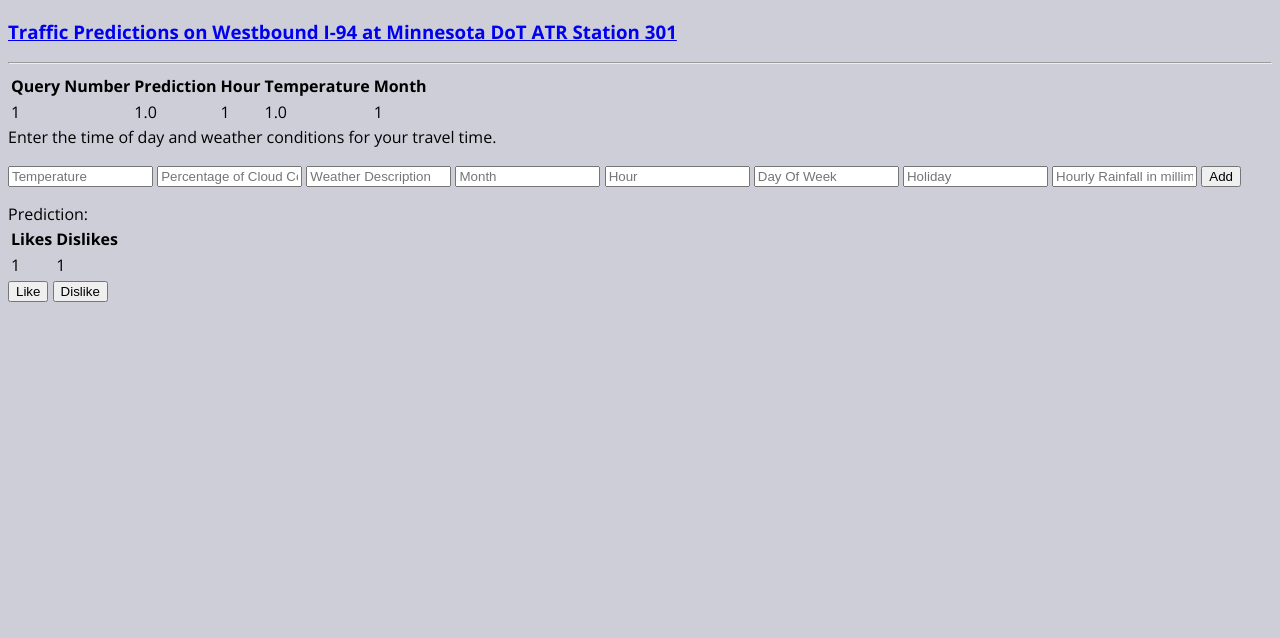
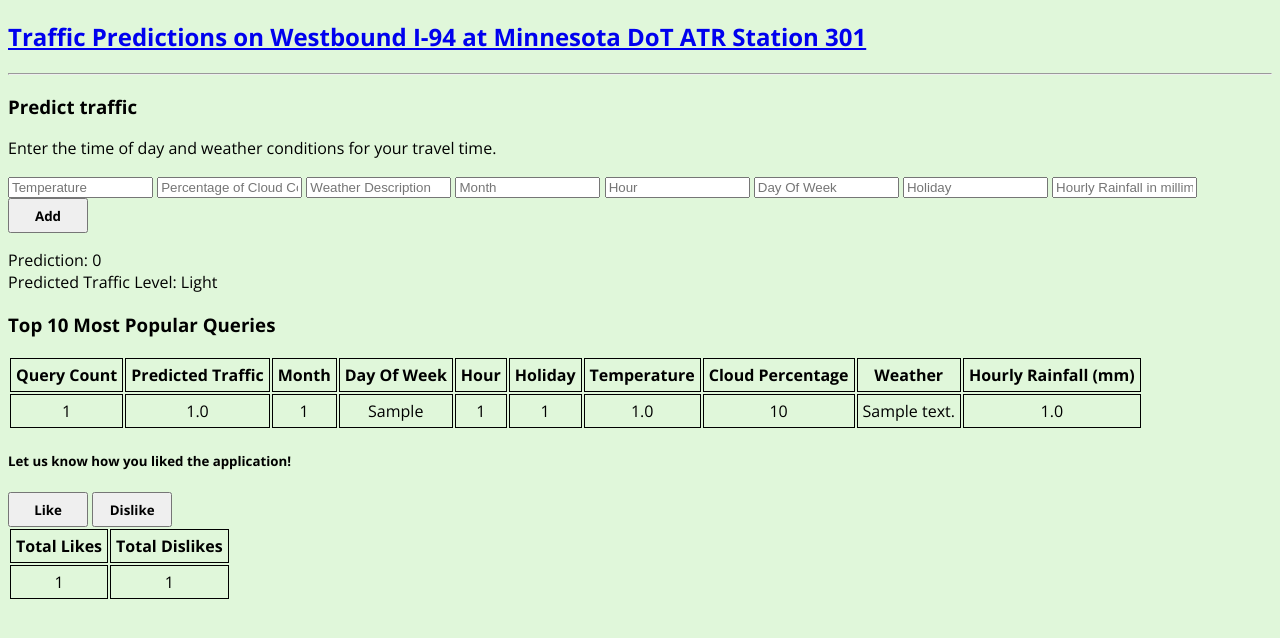
Before and after one commit to richard-hathaway-897/2022-msia423-hathaway-richard-project, a Flask app: page / in a window 1280 px wide. Shown: the top 638 px of the page. Run offline with Flask 2, Linux system fonts and the light colour scheme; tables that the repository leaves empty hold one stand-in row (values such as "Sample post"); parts of the project's set-up code (start-up, migrations or seed data) failed here and were passed over.

Commit message:
Format the layout of Flask app

```diff
--- a/app.py
+++ b/app.py
@@ -40,7 +40,7 @@
 # Different functions that can take place in the app.
 # What function should be returned when someone goes to "/"
 @app.route('/')
-def index():
+def index(prediction: float = 0):
     """Main view that lists songs in the database.
 
     Create view into index page that uses data queried from Track database and
@@ -52,7 +52,7 @@
     """
 
     try:
-        user_query = query_manager.session.query(HistoricalQueries).order_by(app.config["ROW_SORT_BY"]).limit(
+        user_query = query_manager.session.query(HistoricalQueries).order_by((app.config["ROW_SORT_BY"])).limit(
             app.config["MAX_ROWS_SHOW"]).all()
         logger.debug("Index page accessed")
 
@@ -94,7 +94,7 @@
             return render_template('error.html')
         else:
             logger.debug("Index page accessed")
-            return render_template('index.html', user_query=user_query, like_dislike_count=like_dislike_count)
+            return render_template('index.html', user_query=user_query, like_dislike_count=like_dislike_count, prediction=prediction, traffic_level="Light")
 
 
 
@@ -143,7 +143,7 @@
             query_manager.add_new_query(query_params=new_query_params,
                                         query_prediction=prediction[0])
             logger.info("Query added")
-            return redirect(url_for('index'))
+            return redirect(url_for('index', prediction=prediction[0]))
         except sqlite3.OperationalError as e:
             logger.error(
                 "Error page returned. Not able to add song to local sqlite "
@@ -158,7 +158,7 @@
             return render_template('error.html')
     else:
         query_manager.increment_query_count(query_params=new_query_params)
-        return redirect(url_for('index'))
+        return redirect(url_for('index', prediction=prediction[0]))
 
 
 @app.route('/like', methods=['POST'])
@@ -178,6 +178,13 @@
     return redirect(url_for('index'))
 
 
+def classify_traffic(traffic_prediction: float) -> str:
+    if traffic_prediction < 2000:
+        return "light"
+    elif traffic_prediction < 3000:
+        return "moderate"
+    else:
+        return "heavy"
 
 if __name__ == '__main__':
     app.run(debug=app.config["DEBUG"], port=app.config["PORT"],
--- a/app/static/basic.css
+++ b/app/static/basic.css
@@ -4,5 +4,21 @@
   height: 100%;
   -webkit-font-smoothing: antialiased;
   font-family: 'Open Sans', sans-serif;
-  background-color:#cdced8;
+  background-color:#e0f7da;
 }
+
+th, td{
+    border: 1px solid;
+    padding: 5px;
+}
+
+td{
+    text-align: center;
+}
+
+.submit_button{
+    font-family: 'Open Sans', sans-serif;
+    width: 80px;
+    height: 35px;
+    font-weight: bold;
+}
--- a/app/templates/index.html
+++ b/app/templates/index.html
@@ -6,37 +6,16 @@
 </head>
 
 <body>
-    <h3>
+    <h2>
          <a href = "{{ url_for('index') }}">Traffic Predictions on Westbound I-94 at Minnesota DoT ATR Station 301</a>
-    </h3>
+    </h2>
 
     <hr/>
 
-    <table>
-         <thead>
-            <tr>
-               <th>Query Number</th>
-               <th>Prediction</th>
-               <th>Hour</th>
-               <th>Temperature</th>
-               <th>Month</th>
 
-            </tr>
-         </thead>
-
-         <tbody>
-            {% for query in user_query %}  <!-- 'tracks' comes from the render_template in index function -->
-               <tr>
-                   <td>{{ query.query_number }}</td>
-                   <td>{{ query.predicted_traffic_count }}</td>
-                   <td>{{ query.hour }}</td>
-                   <td>{{ query.temperature }}</td>
-                   <td>{{ query.month }}</td>
-               </tr>
-            {% endfor %}
-         </tbody>
-    </table>
-
+    <h3>
+        Predict traffic
+    </h3>
     <div id = "form_title" class = "index_headers">
         Enter the time of day and weather conditions for your travel time.
     </div>
@@ -50,19 +29,73 @@
         <input type=text size=15 name=day_of_week placeholder="Day Of Week"> <!--could be calculated from d/m/y-->
         <input type=text size=15 name=holiday placeholder="Holiday">
         <input type=text size=15 name=rainfall_hour placeholder="Hourly Rainfall in millimeters">
-        <input type=submit value=Add>
+        <input type=submit value=Add class="submit_button">
       </dl>
     </form>
 
     <div id = "prediction_title" class = "index_headers">
-        Prediction:
+        Prediction: <span>{{ prediction }}</span>
+    </div>
+    <div id = "traffic_level">
+        Predicted Traffic Level: <span>{{ traffic_level }}</span>
+    </div>
+
+    </hr>
+
+    <div id="top_10">
+        <h3>
+            Top 10 Most Popular Queries
+        </h3>
+        <table>
+             <thead>
+                <tr>
+                   <th>Query Count</th>
+                   <th>Predicted Traffic</th>
+                   <th>Month</th>
+                   <th>Day Of Week</th>
+                   <th>Hour</th>
+                   <th>Holiday</th>
+                   <th>Temperature</th>
+                   <th>Cloud Percentage</th>
+                   <th>Weather</th>
+                   <th>Hourly Rainfall (mm)</th>
+
+                </tr>
+             </thead>
+
+             <tbody>
+                {% for query in user_query %}  <!-- 'tracks' comes from the render_template in index function -->
+                   <tr>
+                       <td>{{ query.query_count }}</td>
+                       <td>{{ query.predicted_traffic_count }}</td>
+                       <td>{{ query.month }}</td>
+                       <td>{{ query.day_of_week }}</td>
+                       <td>{{ query.hour }}</td>
+                       <td>{{ query.holiday }}</td>
+                       <td>{{ query.temperature }}</td>
+                       <td>{{ query.cloud_percentage }}</td>
+                       <td>{{ query.weather_description }}</td>
+                       <td>{{ query.rainfall_hour }}</td>
+                   </tr>
+                {% endfor %}
+             </tbody>
+        </table>
+    </div>
+    <h5>
+        Let us know how you liked the application!
+    </h5>
+    <div id = "user_feedback">
+        <form action="{{ url_for('increment_like_dislike') }}" method=post class="increment_like_dislike">
+            <input type=submit name=choice value=Like class="submit_button">
+            <input type=submit name=choice value=Dislike class="submit_button">
+        </form>
     </div>
     <div>
         <table>
             <thead>
                 <tr>
-                   <th>Likes</th>
-                   <th>Dislikes</th>
+                   <th>Total Likes</th>
+                   <th>Total Dislikes</th>
                 </tr>
 
             </thead>
@@ -78,12 +111,7 @@
 
 
     </div>
-    <div id = "user_feedback">
-        <form action="{{ url_for('increment_like_dislike') }}" method=post class="increment_like_dislike">
-            <input type=submit name=choice value=Like>
-            <input type=submit name=choice value=Dislike>
-        </form>
-    </div>
+
 
 
 
```
